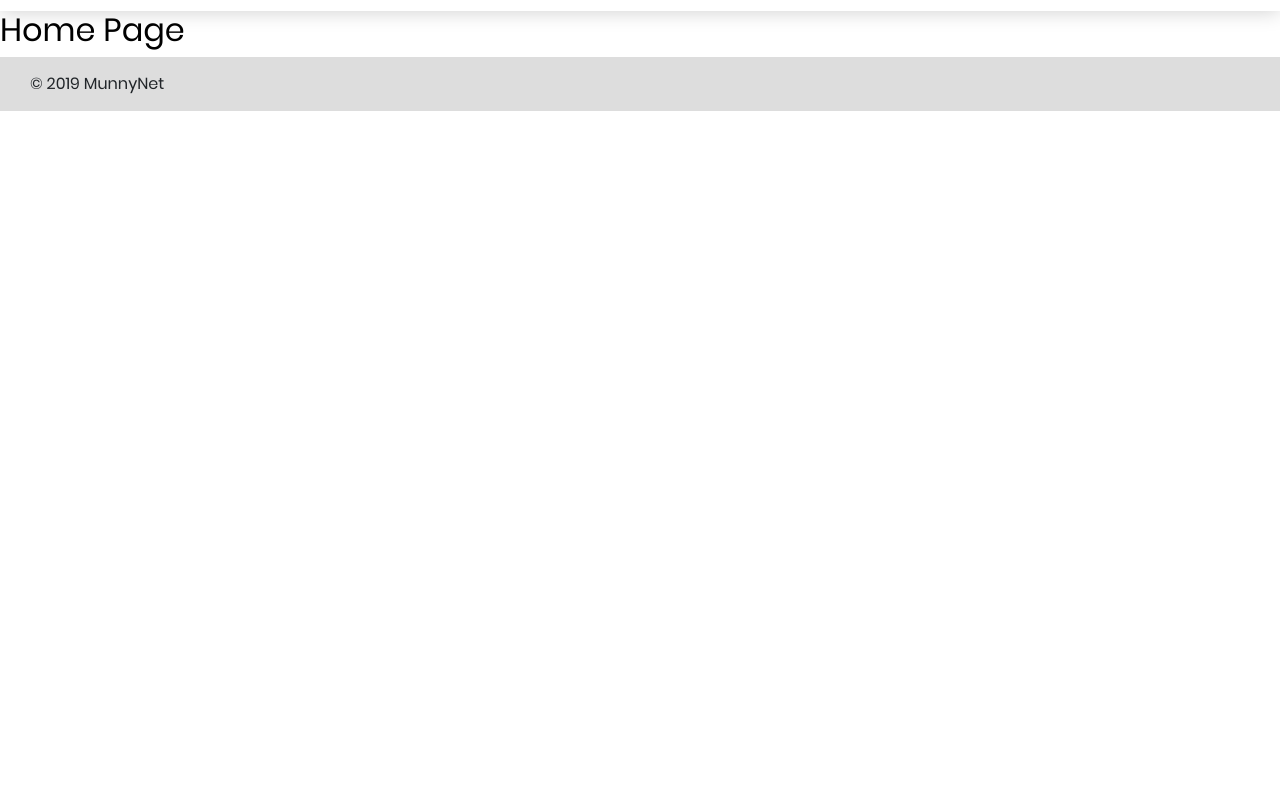
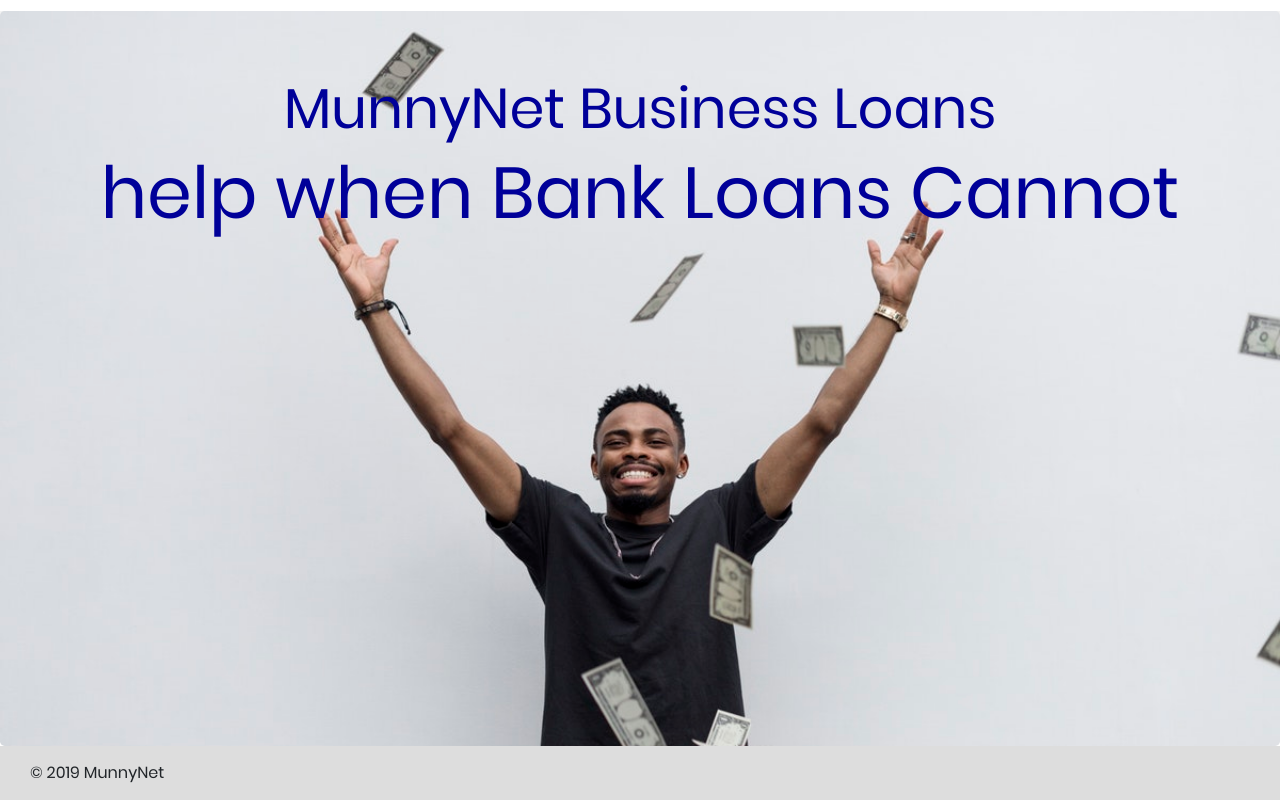
Before and after one commit to komnoor421/munnynet-site, a React app: page / in a window 1280 px wide. Shown: the part 59-859 px from the top of the page. Before the commit the page ends 800 px from the top, so only its background shows below. Built offline with nearby package versions, Linux system fonts and the light colour scheme.

Commit message:
added jumbotron background

```diff
--- a/src/components/Home/index.js
+++ b/src/components/Home/index.js
@@ -1,16 +1,27 @@
 import React, { Component } from 'react';
 
-import pic from '../../../public/resources/images/couple-bg.jpg';
+import bg from '../../../public/resources/images/jumbo-bg.jpg';
 
 import './style.scss';
+
+var jumboBgStyle = {
+  background: `url(${bg}) center 0px`,
+  backgroundSize: 'cover',
+  backgroundRepeat: 'no-repeat'
+};
 
 class Home extends Component {
 
   render() {
     return (
-      <div>
-        <h2>Home Page</h2>
-        {/* <img src={pic} /> */}
+      <div id='homeWrapper'>
+        <div className='jumbotron' style={jumboBgStyle}>
+          <div className='jumboHeader'>
+            <h1 className="display-4 text-center">MunnyNet Business Loans</h1>
+            <h1 className="display-3 text-center">help when Bank Loans Cannot</h1>
+          </div>
+          {/* <button type="button" className="applyButton btn btn-primary">Get Started</button> */}
+        </div>
       </div>
     );
   }
--- a/src/components/Home/style.scss
+++ b/src/components/Home/style.scss
@@ -0,0 +1,11 @@
+#homeWrapper {
+  display: flex;
+  flex: 1;
+  .jumbotron {
+    flex: 1;
+    margin-bottom: 0;
+    h1 {
+      color: #000099
+    }
+  }
+}
--- a/src/resources/styles.scss
+++ b/src/resources/styles.scss
@@ -34,3 +34,9 @@
   margin-left: 60px;
   margin-right: 60px;
 }
+
+#mainContent {
+  display: flex;
+  flex-direction: column;
+  min-height: calc(100vh - 65px);
+}
```
Also changed, not shown: public/resources/images/couple-bg.jpg (deleted), public/resources/images/jumbo-bg.jpg (added).
